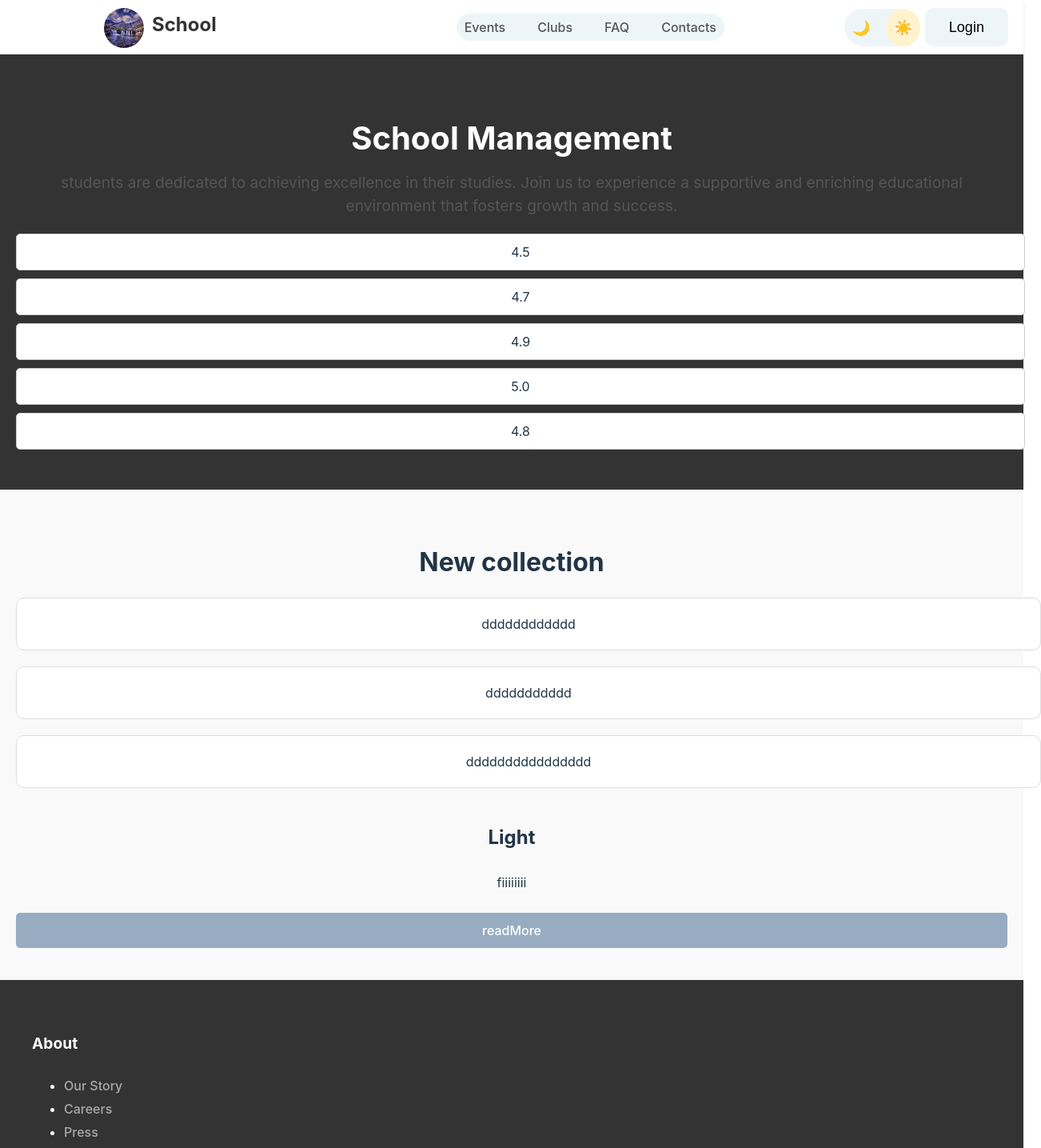
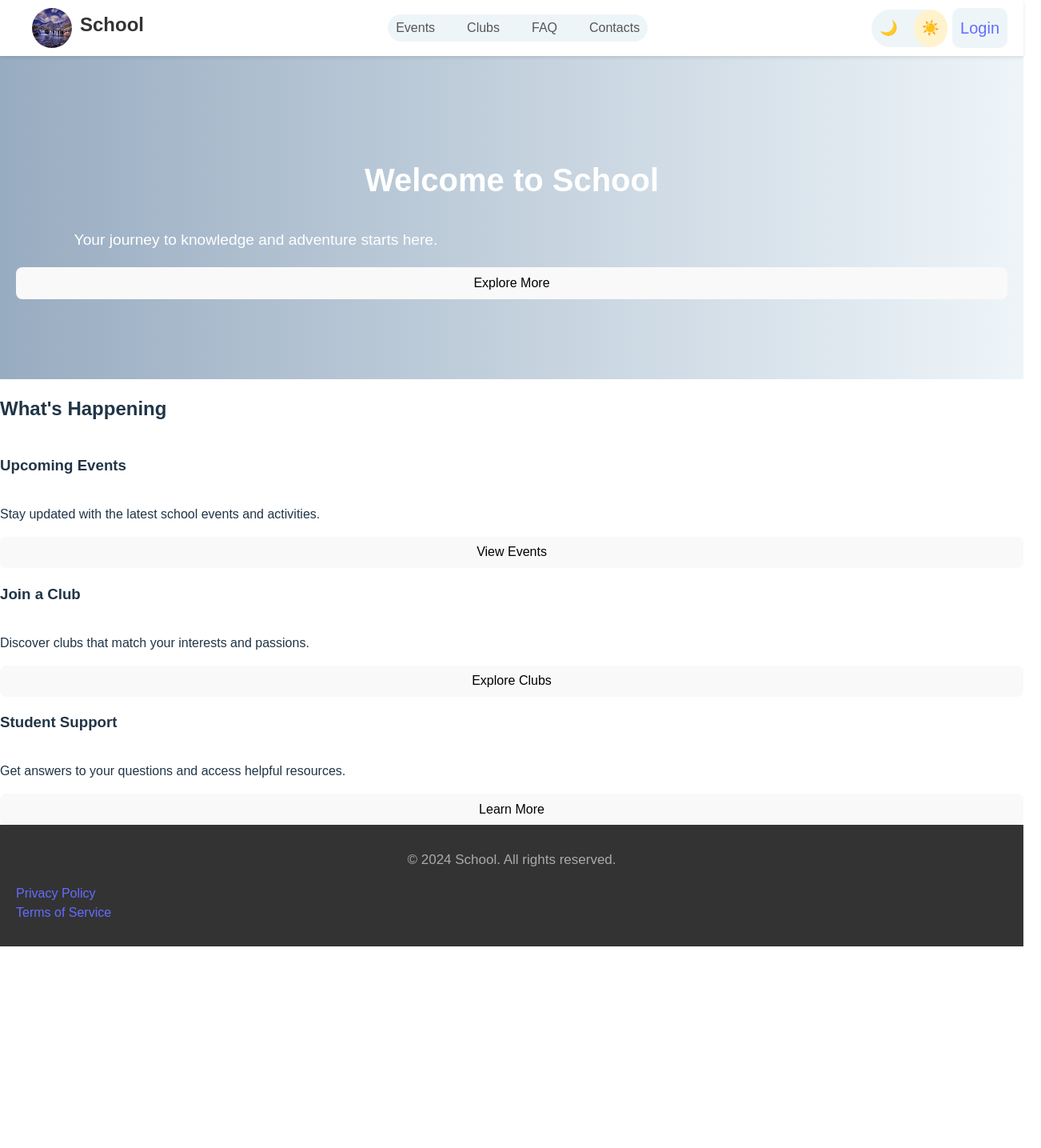
Before and after one commit to oumi-beep/School-Grade-Manager, a React (Vite) app: page / in a window 1280 px wide. Shown: the top 1435 px of the page at 80% size, 1302 px wide, since content can reach past the window. After the commit the page ends 1196 px from the top, so only its background shows below. Built offline with nearby package versions, Linux system fonts and the light colour scheme.

Commit message:
{hooooooooooooy}

```diff
--- a/package.json
+++ b/package.json
@@ -11,6 +11,8 @@
   },
   "dependencies": {
     "@fortawesome/fontawesome-free": "^6.7.2",
+    "axios": "^1.7.9",
+    "cors": "^2.8.5",
     "react": "^18.3.1",
     "react-dom": "^18.3.1",
     "react-icons": "^5.4.0",
--- a/src/assets/homePage.css
+++ b/src/assets/homePage.css
@@ -1,16 +1,22 @@
+/* General Styles */
 body, html {
   margin: 0;
   padding: 0;
   width: 100%;
   height: 100%;
+  font-family: 'Arial', sans-serif;
 }
 
-div {
-  width: 100%;
-  height: 100%;
-  display: flex;
-  flex-direction: column;
+body.light-mode {
+  background-color: #f4f4f9;
+  color: #333;
 }
+
+body.dark-mode {
+  background-color: #121212;
+  color: #f4f4f9;
+}
+
 /* Header */
 header {
   display: flex;
@@ -25,7 +31,6 @@ header {
 }
 .logo {
   display: flex;
-  align-items: center;
   gap: 8px;
   margin-right: 300px;
   margin-left: 20px;
@@ -38,20 +43,52 @@ header {
   height: 50px;
   border-radius: 50%;
 }
-
 .logo span {
   margin-top: -55px;
-  margin-left: 150px;
+  margin-left: 60px;
 }
+.button {
+  background-color: #eef5f9;
+  font-size: 20px;
+  border-radius: 10px;
+  padding: 10px 10px;
+  border: none;
+  color: #333;
+  font-weight: bold;
+  text-align: center;
+  text-decoration: none;
+  cursor: pointer;
+  transition: background-color 0.3s ease, transform 0.2s ease;
+}
+
+.button:hover {
+  background-color: #d8eaf4;
+  transform: scale(1.05);
+}
+
+.button:active {
+  background-color: #c0dcec;
+  transform: scale(0.95);
+}
+
+/* For disabled state */
+.button:disabled {
+  background-color: #e0e0e0;
+  color: #aaa;
+  cursor: not-allowed;
+}
+
 
 .nav-links {
   margin-right: auto;
   display: flex;
+  align-items: center;
   gap: 20px;
+  margin-right:130px;
   border-radius: 20px;
   background-color: #eef5f9;
+}
 
-}
 .nav-links a {
   text-decoration: none;
   color: #555;
@@ -66,8 +103,7 @@ header {
 }
 .right-section {
   margin-left: 150px;
-  padding: auto;
-  display:flex;
+  display: flex;
   align-items: center;
   gap: 6px;
 }
@@ -82,14 +118,10 @@ header {
   gap: 10px;
 }
 .icon {
-  display: flex;
-  align-items: center;
-  justify-content: center;
   padding: 10px;
   border-radius: 50%;
   transition: background-color 0.3s ease, color 0.3s ease;
 }
-
 .icon.moon {
   background-color: transparent;
 }
@@ -108,90 +140,56 @@ header {
   color: white;
 }
 
-
-body.light-mode {
-  background-color: #ffffff;
-  color: #000000;
-}
-
-body.dark-mode {
-  background-color: #000000;
-  color: #ffffff;
-}
-
-.Botton {
+/* Hero Section */
+.hero {
   display: flex;
+  flex-direction: column;
+  justify-content: center;
   align-items: center;
-  justify-content: center;
-  background-color: #eef5f9;
-  border-radius: 10px;
-  height: 28px;
-  padding: 10px 20px;
-  cursor: pointer;
-}
-
-.Botton a {
-  color: black;
-  font-family:Arial, Helvetica, sans-serif;
-  font-size: 18px;
-  padding: 5px 10px;
-  text-decoration: none;
-}
-
-.hero {
-  background-color: #333;
-  padding: 50px 20px;
   text-align: center;
+  padding: 100px 20px;
+  background: linear-gradient(to right, #98acc1, #eef5f9);
+  color: #fff;
 }
 
 .hero h1 {
   font-size: 2.5rem;
-  margin-bottom: 10px;
+  margin-bottom: 20px;
 }
 
 .hero p {
   font-size: 1.2rem;
-  color: #555;
+  max-width: 600px;
 }
 
-.reviews {
-  display: flex;
-  justify-content: center;
-  gap: 10px;
-  margin-top: 20px;
-}
-
-.review-item {
-  background-color: #fff;
-  border: 1px solid #ccc;
-  padding: 10px;
-  border-radius: 5px;
-}
-
-/* Featured Collection Section */
+/* Featured Collection */
 .featured-collection {
-  padding: 40px 20px;
+  padding: 50px 20px;
   background-color: #f9f9f9;
-  text-align: center;
 }
 
 .featured-collection h2 {
   font-size: 2rem;
+  text-align: center;
   margin-bottom: 20px;
 }
 
 .collection-items {
-  display: flex;
-  justify-content: center;
+  display: grid;
+  grid-template-columns: repeat(auto-fit, minmax(300px, 1fr));
   gap: 20px;
-  margin-bottom: 20px;
 }
 
 .collection-items .item {
   background-color: #fff;
   padding: 20px;
-  border: 1px solid #ddd;
   border-radius: 10px;
+  box-shadow: 0 2px 4px rgba(0, 0, 0, 0.1);
+  transition: transform 0.3s ease;
+}
+
+.collection-items .item:hover {
+  transform: translateY(-10px);
 }
 
 .collection-info h3 {
@@ -205,7 +203,6 @@ body.dark-mode {
   color: white;
   padding: 10px 20px;
   border-radius: 5px;
-  margin-top: 10px;
   transition: background-color 0.3s ease;
 }
 
@@ -213,22 +210,28 @@ body.dark-mode {
   background-color: #7a92aa;
 }
 
-/* Footer Section */
+/* Footer */
 footer {
   background-color: #333;
   color: #fff;
-  padding: 20px;
+  padding: 30px 20px;
 }
 
 .footer-content {
   display: flex;
+  flex-wrap: wrap;
   justify-content: space-between;
-  padding: 20px;
+  gap: 20px;
 }
 
 .footer-section h4 {
   font-size: 1.2rem;
   margin-bottom: 10px;
+}
+
+.footer-section ul {
+  list-style: none;
+  padding: 0;
 }
 
 .footer-section ul li {
@@ -237,14 +240,17 @@ footer {
 
 .footer-section ul li a {
   color: #aaa;
+  text-decoration: none;
+  transition: color 0.3s ease;
 }
 
 .footer-section ul li a:hover {
   color: #fff;
 }
 
-.copyright {
+.footerright{
   text-align: center;
-  font-size: 0.9rem;
+  font-size: 17px;
+  margin-top: 1px;
   color: #aaa;
 }
--- a/src/components/Login.jsx
+++ b/src/components/Login.jsx
@@ -1,23 +1,58 @@
 import React, { useState } from "react";
+import axios from "axios";
 import '../assets/Login.css';
 import loginImage from "../assets/images/login.jpg";
 
 const Login = () => {
   const [email, setEmail] = useState("");
   const [password, setPassword] = useState("");
+  const [errorMessage, setErrorMessage] = useState("");
 
-  const handleLogin = (e) => {
+  const handleLogin = async (e) => {
     e.preventDefault();
 
+    // Basic field validation
     if (!email || !password) {
-      alert("Please fill out all fields.");
+      setErrorMessage("Please fill out all fields.");
       return;
     }
 
+
+
+    try {
+      const response = await axios.post("http://localhost:8080/auth/login", {
+        email,
+        password,
+      });
+
+      if (response.status === 200) {
+        alert("Login successful!");
+        console.log("Token:", response.data.token);
+        localStorage.setItem("authToken", response.data.token);
+      }
+    } catch (error) {
+      console.error("Login error:", error);  // Log the full error for debugging
+
+      if (error.response) {
+        // If the error contains a response from the backend
+        if (error.response.status === 401) {
+          setErrorMessage("Invalid email or password.");
+        } else {
+          setErrorMessage("An error occurred. Please try again.");
+        }
+      } else if (error.request) {
+        // If the request was made, but no response was received
+        setErrorMessage("No response from the server. Please check your connection.");
+      } else {
+        // General error (e.g., issue with setting up the request)
+        setErrorMessage("Network error. Please try again later.");
+      }
+    }
   };
 
+
   return (
-   <div className="Login_fullbackground">
+    <div className="Login_fullbackground">
       <article className="Login2div">
         <aside className="login-container">
           <img src={loginImage} alt="Login" />
@@ -49,16 +84,17 @@ const Login = () => {
               />
             </div>
 
+            {errorMessage && <p className="error-message">{errorMessage}</p>}
+
             <div className="forgot-password">
               <a href="/forgot-password">Forgot Password?</a>
             </div>
 
-            <button type="submit" className="login-button">
+            <button type="submit" onClick={handleLogin} className="login-button">
               Login
             </button>
           </form>
         </div>
-
       </article>
     </div>
   );
--- a/src/components/homePage.jsx
+++ b/src/components/homePage.jsx
@@ -30,20 +30,15 @@ const HomePage = () => {
           <a href="#">Clubs</a>
           <a href="#">FAQ</a>
           <a href="#">Contacts</a>
-
         </nav>
 
         <article className="right-section">
           <aside className="theme-toggle" onClick={toggleTheme}>
-            <div className="icon moon">
-              🌙
-            </div>
-            <div className="icon sun">
-              ☀️
-            </div>
+            <div className="icon moon">🌙</div>
+            <div className="icon sun">☀️</div>
           </aside>
 
-          <div className="Botton">
+          <div className="button">
             <a href="#" onClick={handleLoginClick}>
               Login
             </a>
@@ -53,92 +48,41 @@ const HomePage = () => {
 
       <main>
         <section className="hero">
-          <h1>School Management </h1>
-          <p>
-          students are dedicated to achieving excellence in their studies. Join us to experience a supportive and enriching educational environment that fosters growth and success.
-          </p>
-          <div className="reviews">
-            <div className="review-item">
-              <span>4.5</span>
-            </div>
-            <div className="review-item">
-              <span>4.7</span>
-            </div>
-            <div className="review-item">
-              <span>4.9</span>
-            </div>
-            <div className="review-item">
-              <span>5.0</span>
-            </div>
-            <div className="review-item">
-              <span>4.8</span>
-            </div>
+          <div className="hero-content">
+            <h1>Welcome to School</h1>
+            <p>Your journey to knowledge and adventure starts here.</p>
+            <button onClick={() => navigate("/explore")}>Explore More</button>
           </div>
         </section>
 
-        <section className="featured-collection">
-          <h2>New collection</h2>
-          <div className="collection-items">
-            <div className="item">dddddddddddd</div>
-            <div className="item">ddddddddddd</div>
-            <div className="item">dddddddddddddddd</div>
-          </div>
-          <div className="collection-info">
-            <h3> Light </h3>
-            <p>fiiiiiiii</p>
-            <a href="#" className="btn">
-              readMore
-            </a>
+        <section className="features">
+          <h2>What's Happening</h2>
+          <div className="feature-cards">
+            <div className="card">
+              <h3>Upcoming Events</h3>
+              <p>Stay updated with the latest school events and activities.</p>
+              <button>View Events</button>
+            </div>
+            <div className="card">
+              <h3>Join a Club</h3>
+              <p>Discover clubs that match your interests and passions.</p>
+              <button>Explore Clubs</button>
+            </div>
+            <div className="card">
+              <h3>Student Support</h3>
+              <p>Get answers to your questions and access helpful resources.</p>
+              <button>Learn More</button>
+            </div>
           </div>
         </section>
       </main>
 
       <footer>
-        <div className="footer-content">
-          <div className="footer-section">
-            <h4>About</h4>
-            <ul>
-              <li>
-                <a href="#">Our Story</a>
-              </li>
-              <li>
-                <a href="#">Careers</a>
-              </li>
-              <li>
-                <a href="#">Press</a>
-              </li>
-            </ul>
-          </div>
-          <div className="footer-section">
-            <h4>Support</h4>
-            <ul>
-              <li>
-                <a href="#">FAQ</a>
-              </li>
-              <li>
-                <a href="#">Shipping</a>
-              </li>
-              <li>
-                <a href="#">Returns</a>
-              </li>
-            </ul>
-          </div>
-          <div className="footer-section">
-            <h4>Connect</h4>
-            <ul>
-              <li>
-                <a href="#">Instagram</a>
-              </li>
-              <li>
-                <a href="#">Facebook</a>
-              </li>
-              <li>
-                <a href="#">Twitter</a>
-              </li>
-            </ul>
-          </div>
+        <p className="footerright">&copy; 2024 School. All rights reserved.</p>
+        <div className="footer-links">
+          <a href="#">Privacy Policy</a>
+          <a href="#">Terms of Service</a>
         </div>
-        <div className="copyright">&copy; 2024 Grace. All rights reserved.</div>
       </footer>
     </div>
   );
```
Also changed, not shown: 1 other file (tests, documents, lock files or other folders).
